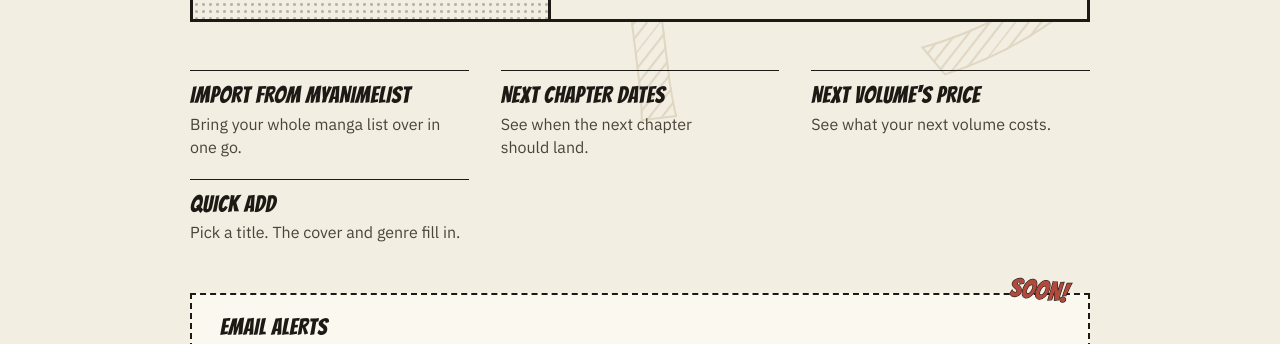
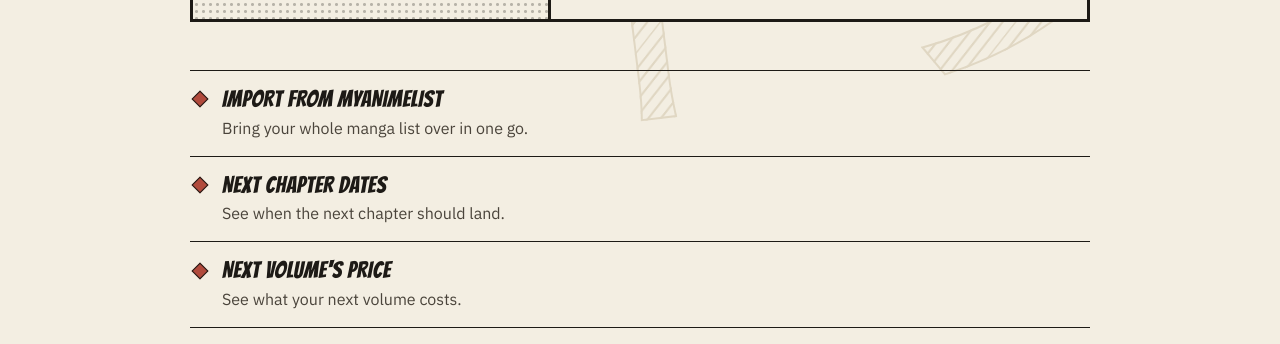
Before and after one commit to Shriyashzzz/mangaTracker, a React (Vite) app in the folder client/: page /updates in a window 1280 px wide. Shown: the part 448-792 px from the top of the page. Built offline with nearby package versions, Linux system fonts and the light colour scheme; no server answers; a web font is replaced by a local one.

Commit message:
style: whats new updates are a single column list

```diff
--- a/client/src/pages/Updates/Updates.tsx
+++ b/client/src/pages/Updates/Updates.tsx
@@ -81,9 +81,10 @@ export function UpdatesPage() {
         </div>
       </section>
 
-      <ul className={styles.items}>
+      {/* role: Safari stops announcing a list once its bullets are styled away */}
+      <ul role="list" className={styles.items}>
         {UPDATES.map((update) => (
-          <li key={update.name}>
+          <li key={update.name} className={styles.item}>
             <h2 className={styles.itemName}>{update.name}</h2>
             <p className={styles.itemBody}>{update.body}</p>
           </li>
--- a/client/src/pages/Updates/styles.ts
+++ b/client/src/pages/Updates/styles.ts
@@ -24,9 +24,9 @@ export const updatesStyles = {
   panelTitle:
     "font-brand text-[clamp(1.7rem,4vw,2.2rem)] leading-[1.05] font-normal tracking-[0.02em] uppercase",
 
-  // the rest, side by side with a rule between. It wraps as the list grows
-  items:
-    "grid grid-cols-[repeat(auto-fit,minmax(220px,1fr))] gap-x-8 gap-y-5 upto-760:grid-cols-[minmax(0,1fr)] [&>li]:border-t-[1.5px] [&>li]:border-line [&>li]:pt-3",
+  // the rest, one under the other, each hung from a small inked diamond
+  items: "flex flex-col border-b-[1.5px] border-line",
+  item: "relative border-t-[1.5px] border-line py-4 pl-8 before:absolute before:top-[1.4rem] before:left-1 before:size-3 before:rotate-45 before:border-[1.5px] before:border-line before:bg-accent",
   itemName:
     "font-brand text-[1.45rem] leading-[1.1] font-normal tracking-[0.02em] uppercase",
   itemBody: "mt-1 leading-[1.45] text-ink-soft",
```
